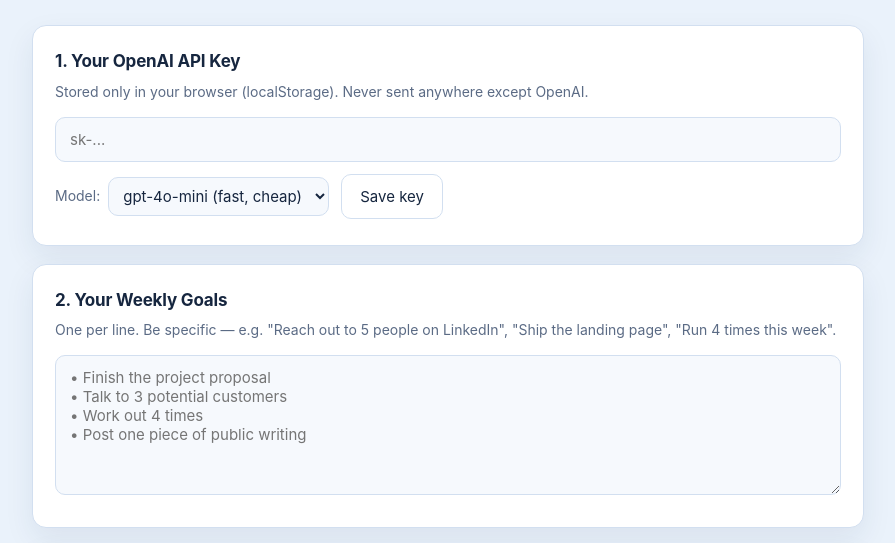
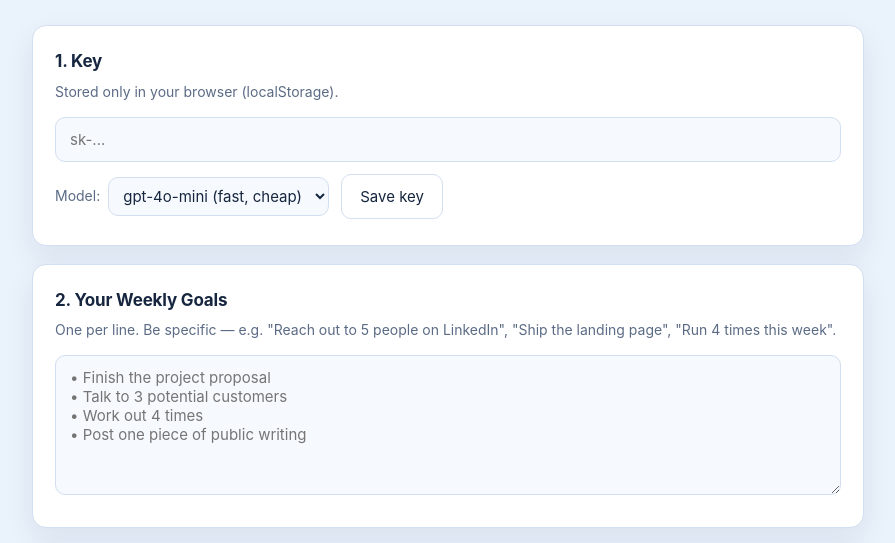
Before and after one commit to msh-max/Mindset, a plain HTML site: page index.html in a window 1280 px wide. Shown: the part 212-755 px from the top of the page, without its empty margins (192-1087 px from the left). Drawn offline with nearby package versions, Linux system fonts and the light colour scheme.

Commit message:
Update index.html

```diff
--- a/index.html
+++ b/index.html
@@ -15,8 +15,8 @@
 
   <main>
     <section class="card setup">
-      <h2>1. Your OpenAI API Key</h2>
-      <p class="hint">Stored only in your browser (localStorage). Never sent anywhere except OpenAI.</p>
+      <h2>1. Key</h2>
+      <p class="hint">Stored only in your browser (localStorage).</p>
       <input type="password" id="apiKey" placeholder="sk-..." autocomplete="off" />
       <div class="row">
         <label class="inline">
```
